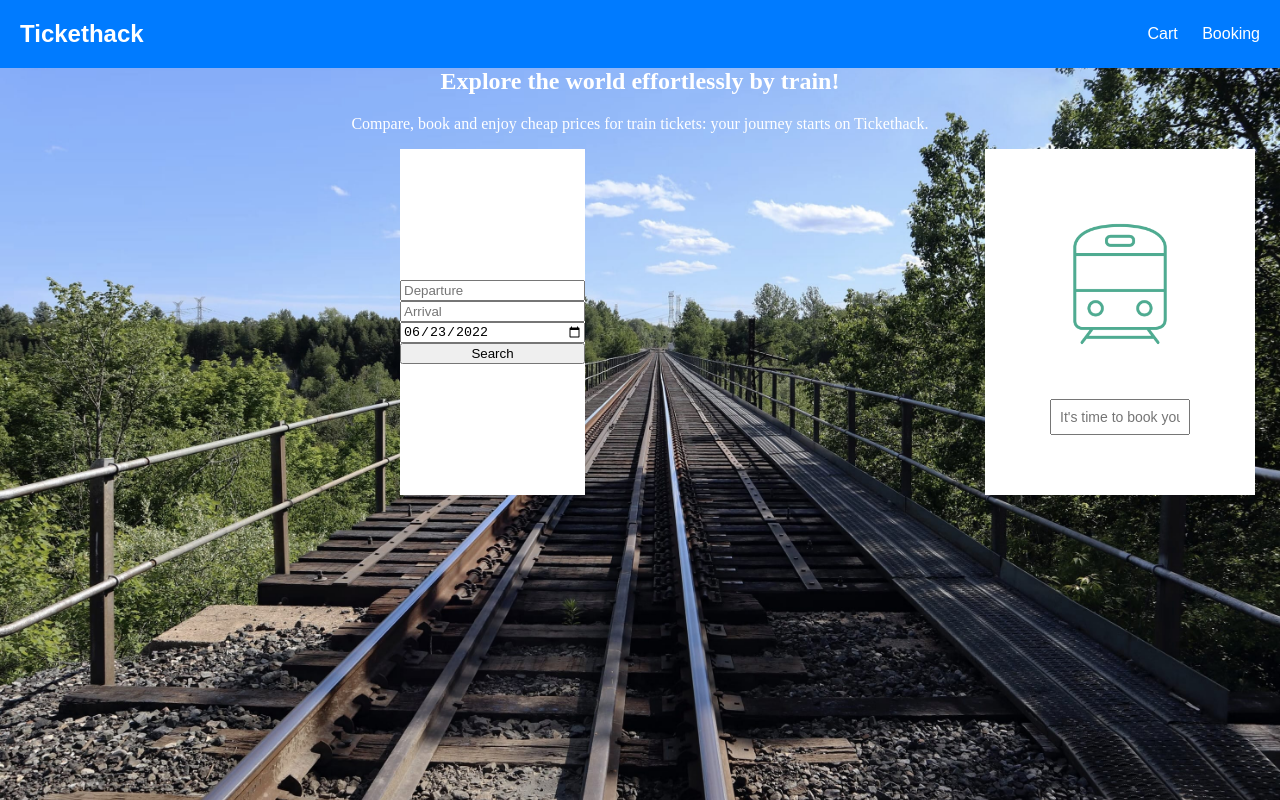
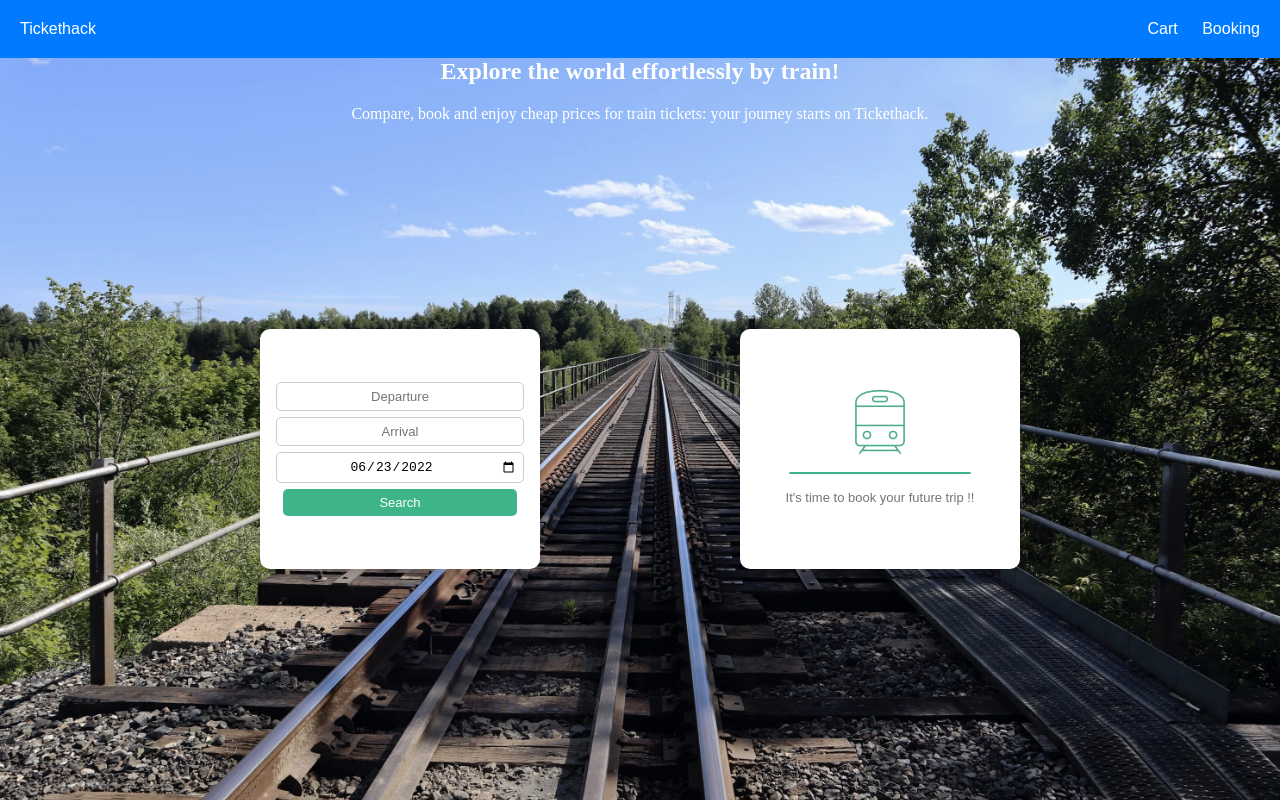
Before and after one commit to florissabrina41-cpu/tickethackfrontend, a plain HTML site: page index.html in a window 1280 px wide. Drawn offline with Linux system fonts and the light colour scheme.

Commit message:
sabrina16h40

```diff
--- a/index.html
+++ b/index.html
@@ -8,7 +8,7 @@
 </head>
 <body>
 
-  <!-- Bandeau de navigation tout en haut du site --->
+  <!-- Bandeau de navigation -->
   <header class="navbar">
     <div class="logo">Tickethack</div>
     <nav class="nav-links">
@@ -17,18 +17,16 @@
     </nav>
   </header>
 
-  <!-- Contenu principal -->
-
+  <!-- En-tête principal -->
   <div id="header">
-
     <h2>Explore the world effortlessly by train!</h2>
     <p>Compare, book and enjoy cheap prices for train tickets: your journey starts on Tickethack.</p>
-
-
   </div>
 
+  <!-- Conteneur principal avec les deux blocs -->
   <div id="assets-list">
 
+    <!-- Bloc 1 : formulaire -->
     <div id="div1">
       <input type="text" placeholder="Departure">
       <input type="text" placeholder="Arrival">
@@ -36,15 +34,17 @@
       <button>Search</button>
     </div>
 
+    <!-- Bloc 2 : image + texte -->
     <div id="div2">
       <div class="train">
         <img src="images/train.png" alt="Train">
+        <!-- ligne de séparation avec une classe -->
+        <div class="separator"></div>
         <input type="text" placeholder="It's time to book your future trip !!">
       </div>
     </div>
 
   </div>
 
-
 </body>
 </html>
--- a/style.css
+++ b/style.css
@@ -1,26 +1,21 @@
-/* Bandeau de navigation */
+/* ---------- NAVBAR ---------- */
 .navbar {
   display: flex;
-  justify-content: space-between; /* logo à gauche, liens à droite */
+  justify-content: space-between;
   align-items: center;
-  background-color: #007bff; /* bleu */
+  background-color: #007bff;
   color: white;
-  padding: 20px 20px;
-  margin:0%;
+  padding: 20px;
+  margin: 0;
   font-family: Arial, sans-serif;
 }
 
-
+/* ---------- STRUCTURE GLOBALE ---------- */
 html, body {
   margin: 0;
   padding: 0;
+  height: 100%;
 }
-
-.logo {
-  font-size: 24px;
-  font-weight: bold;
-}
-
 
 body {
   height: 100vh;
@@ -28,6 +23,16 @@ body {
   background-image: url("images/background.jpg");
   background-position: center center;
   background-size: cover;
+  background-repeat: no-repeat;
+  display: flex;
+  flex-direction: column;
+}
+
+/* ---------- TEXTES ---------- */
+h2, p {
+  color: white;
+  text-align: center;
+  margin-top: 0;
 }
 
 .nav-links a {
@@ -41,65 +46,89 @@ body {
   text-decoration: underline;
 }
 
-h2 {
-    color: white;
-    text-align: center;
-    margin-top: 0%;
-
-}
-p {
-    color: white;
-    text-align: center;
-    margin-top: 0%;
+/* ---------- CONTENEUR PRINCIPAL ---------- */
+#assets-list {
+  display: flex;
+  justify-content: center;
+  align-items: center;
+  gap: 200px;               /*  plus de séparation entre les deux div */
+  flex: 1;
+  margin-bottom: 40px;
 }
 
-#assets-list {
-   display: flex;
-   justify-content: space-around;
-   align-items: stretch;
-   justify-content: space-between;
-}
+/* ---------- BLOCS ---------- */
+#div1, #div2 {
+  background-color: white;  /* fond blanc conservé */
+  border-radius: 10px;
+  box-shadow: 0 4px 10px rgba(0,0,0,0.15);
 
-#div1 {
+  width: 260px;
+  height: 220px;
+  padding: 10px;            /* padding réduit pour moins d’espace autour du contenu */
+
   display: flex;
   flex-direction: column;
   justify-content: center;
-    background-color: white;
-    margin-left:50vh;
+  align-items: center;
+  overflow: hidden;
 }
 
-#div2, #div1 {
+/* ---------- TRAIN (image + texte) ---------- */
+.train {
   display: flex;
   flex-direction: column;
-   justify-content: center;
-    align-items: stretch;
-     background-color: white;
-    margin-right: 50vh;
+  align-items: center;
+  gap: 10px;
+  width: 100%;
 }
 
-.train {
-  display: flex;
-  flex-direction: column; /* image au-dessus du texte */
-  align-items: center;    /* centre horizontalement */
-  gap: 20px;              /* espace entre l'image et l'input */
-  margin: 40px;
-  padding: 20px;
-  background-color: white;
-  border-radius: 10px;
+.train img {
+  width: 100px;             /* taille adaptée pour div plus petite */
+  max-height: 80px;
+  object-fit: contain;
+}
+
+/* ---------- Ligne de séparation ---------- */
+.separator {
+  width: 70%;
+  height: 2px;
+  background-color: #3eb489;
+  border-radius: 1px;
+}
+
+/* ---------- INPUTS & BUTTONS ---------- */
+#div1 input
+{  width: 90%;               /*  assez large pour voir tout le texte */
+  padding: 6px;
+  font-size: 13px;
+  text-align: center;
+  border-radius: 5px;
+  margin-bottom: 6px;
+  border: 1px solid #ccc
+
+}
+.train input {
+  width: 90%;               /*  assez large pour voir tout le texte */
+  padding: 6px;
+  font-size: 13px;
+  text-align: center;
+  border-radius: 5px;
+  margin-bottom: 6px;
+  border:#ccc;
+}
+
+#div1 button {
+  background-color: #3eb489;
+  color: white;
+  border: none;
+  padding: 6px;
+  width: 90%;
+  border-radius: 5px;
+  cursor: pointer;
+  font-size: 13px;
 
 }
 
-.train img  {
-  width: 150px;
-  height: auto;
-  margin-bottom: 20px;   /* 👈 espace sous l'image */
+#div1 button:hover {
+  background-color: #36a07a;
 }
-
-
-
-.train input {
-  width: 80%;             /* pour ne pas prendre toute la largeur */
-  padding: 8px;
-  font-size: 14px;
-  text-align: center;
-}
```
Lines whose indentation alone changed are shown as unchanged.
